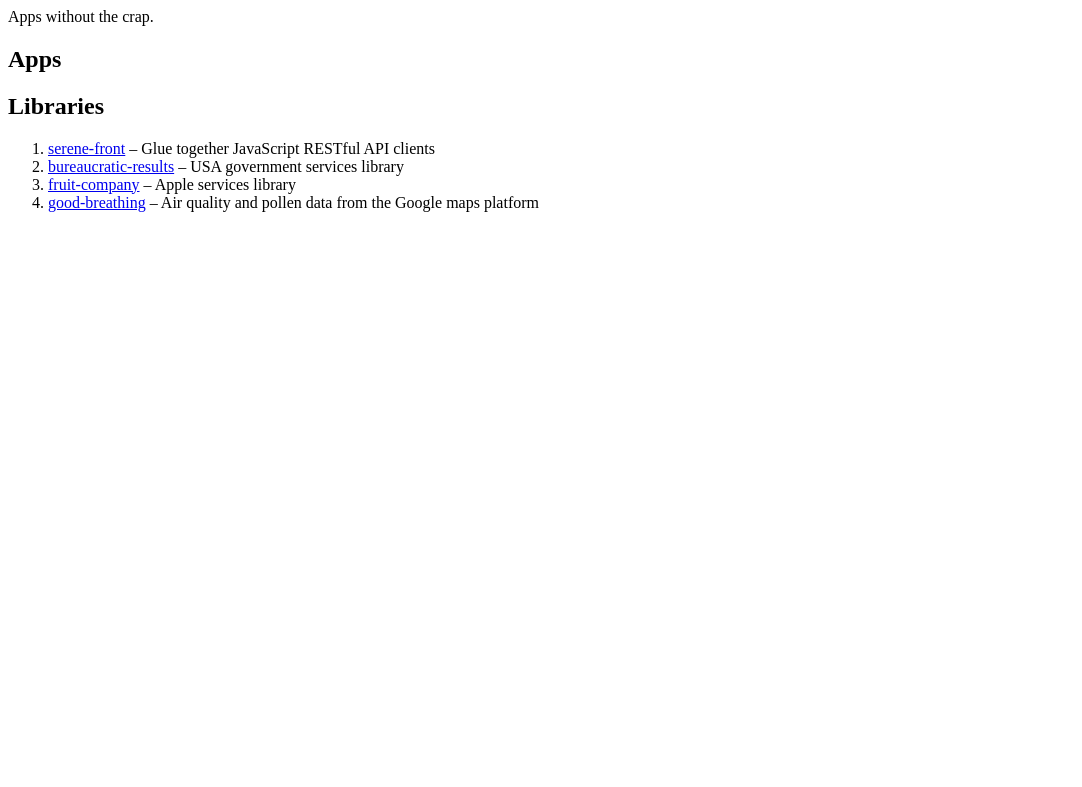
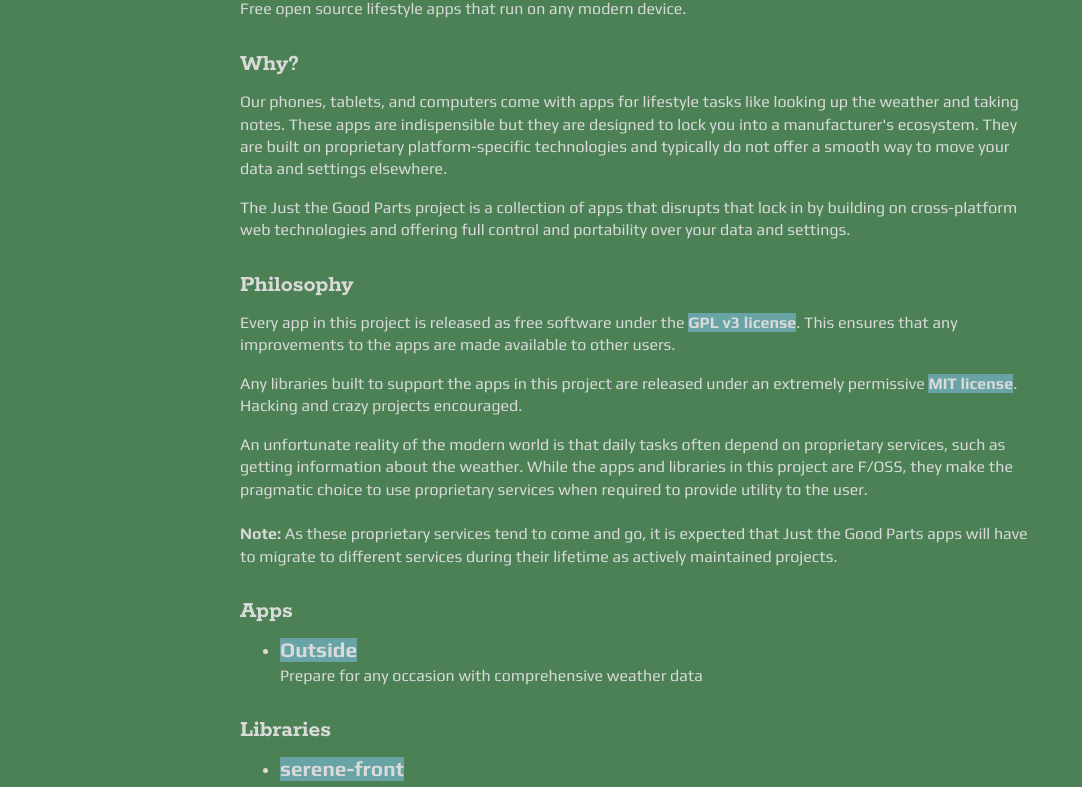
Before and after one commit to decarbonization/decarbonization.github.io, a plain HTML site: page index.html in a window 1280 px wide. Shown: the part 72-859 px from the top of the page, without its empty margins (0-1082 px from the left). Before the commit the page ends 800 px from the top, so only its background shows below. Drawn offline with Linux system fonts and the light colour scheme.

Commit message:
Flesh out what this project is

```diff
--- a/index.html
+++ b/index.html
@@ -1,26 +1,82 @@
 <!DOCTYPE html>
 <html>
+
 <head>
     <meta charSet="UTF-8">
     <meta name="viewport" content="width=device-width, initial-scale=1.0">
+    <link rel="preconnect" href="https://fonts.googleapis.com">
+    <link rel="preconnect" href="https://fonts.gstatic.com" crossorigin>
+    <link rel="stylesheet" href="https://fonts.googleapis.com/css2?family=Play:wght@400;700&display=swap">
+    <link rel="stylesheet"
+        href="https://fonts.googleapis.com/css2?family=Rokkitt:ital,wght@0,100..900;1,100..900&display=swap">
+    <link rel="stylesheet" href="style.css">
     <title>Just the Good Parts</title>
 </head>
+
 <body>
     <main>
-            <h1>Just the Good Parts</h1>
-            Apps without the crap.
+        <header>Just the Good Parts</header>
+        Free open source lifestyle apps that run on any modern device.
+
+        <h2>Why?</h2>
+        <p>
+            Our phones, tablets, and computers come with apps for lifestyle tasks like looking up the weather and taking
+            notes. These apps are indispensible but they are designed to lock you into a manufacturer's ecosystem. They
+            are built on proprietary platform-specific technologies and typically do not offer a smooth way to move your
+            data and settings elsewhere.
+        </p>
+        <p>
+            The Just the Good Parts project is a collection of apps that disrupts that lock in by building on
+            cross-platform web technologies and offering full control and portability over your data and settings.
+        </p>
+
+        <h2>Philosophy</h2>
+        <p>
+            Every app in this project is released as free software under the <a
+                href="https://www.gnu.org/licenses/gpl-3.0.en.html">GPL v3 license</a>. This ensures that any
+            improvements to the apps are made available to other users.
+        </p>
+        <p>
+            Any libraries built to support the apps in this project are released under an extremely permissive <a
+                href="https://opensource.org/license/mit-0">MIT license</a>. Hacking and crazy projects encouraged.
+        </p>
+        <p>
+            An unfortunate reality of the modern world is that daily tasks often depend on proprietary services, such as
+            getting information about the weather. While the apps and libraries in this project are F/OSS, they make the
+            pragmatic choice to use proprietary services when required to provide utility to the user.<br>
+            <br>
+            <b>Note:</b> As these proprietary services tend to come and go, it is expected that Just the Good Parts apps
+            will have to migrate to different services during their lifetime as actively maintained projects.
+        </p>
 
         <h2>Apps</h2>
-            <ol>
-            </ol>
+        <ul class="collection">
+            <li>
+                <header><a href="https://github.com/decarbonization/outside">Outside</a></header>
+                Prepare for any occasion with comprehensive weather data
+            </li>
+        </ul>
 
         <h2>Libraries</h2>
-            <ol>
-                <li><a href="https://github.com/decarbonization/serene-front">serene-front</a> &ndash; Glue together JavaScript RESTful API clients</li>
-                <li><a href="https://github.com/decarbonization/bureaucratic-results">bureaucratic-results</a> &ndash; USA government services library</li>
-                <li><a href="https://github.com/decarbonization/fruit-company">fruit-company</a> &ndash; Apple services library</li>
-                <li><a href="https://github.com/decarbonization/good-breathing">good-breathing</a> &ndash; Air quality and pollen data from the Google maps platform</li>
-            </ol>
+        <ul class="collection">
+            <li>
+                <header><a href="https://github.com/decarbonization/serene-front">serene-front</a></header>
+                Glue together JavaScript RESTful API clients
+            </li>
+            <li>
+                <header><a href="https://github.com/decarbonization/bureaucratic-results">bureaucratic-results</a></header>
+                USA government services library
+            </li>
+            <li>
+                <header><a href="https://github.com/decarbonization/fruit-company">fruit-company</a></header>
+                Apple services library
+            </li>
+            <li>
+                <header><a href="https://github.com/decarbonization/good-breathing">good-breathing</a></header>
+                Air quality and pollen data from the Google maps platform
+            </li>
+        </ul>
     </main>
 </body>
+
 </html>
--- /dev/null
+++ b/style.css
@@ -0,0 +1,63 @@
+:root {
+    font-family: "Play", sans-serif;
+    font-size: 16px;
+    line-height: 1.4em;
+
+    font-synthesis: none;
+    text-rendering: optimizeLegibility;
+    -webkit-font-smoothing: antialiased;
+    -moz-osx-font-smoothing: grayscale;
+
+    --v-spacing: 1rem;
+    --h-spacing: 1rem;
+
+    --bg-color: #4C8055;
+    --fg-color: #D9DAD9;
+    --accent: #68A4A5;
+}
+
+body {
+    margin: 0;
+    background-color: var(--bg-color);
+    color: var(--fg-color);
+}
+
+h1, h2, h3, h4, h5, h6 {
+    font-family: "Rokkitt", serif;
+    margin-top: calc(2 * var(--h-spacing));
+    margin-bottom: var(--h-spacing);
+}
+
+main {
+    max-width: 800px;
+    margin: 0 auto;
+    padding: var(--h-spacing) var(--v-spacing);
+}
+
+main > header {
+    font-family: "Rokkitt", serif;
+    font-size: 3em;
+    font-weight: bold;
+    margin: var(--h-spacing) 0;
+}
+
+a {
+    background-color: var(--accent);
+    color: currentColor;
+    font-weight: bolder;
+    text-decoration: none;
+}
+
+a:hover {
+    text-decoration: underline;
+}
+
+ul.collection li:not(:last-child) {
+    margin-bottom: var(--h-spacing);
+}
+
+ul.collection li header {
+    font-weight: bold;
+    font-size: 1.3em;
+    margin-bottom: calc(0.25 * var(--h-spacing));
+}
```
Also changed, not shown: 1 other file. Lines whose indentation alone changed are shown as unchanged.
